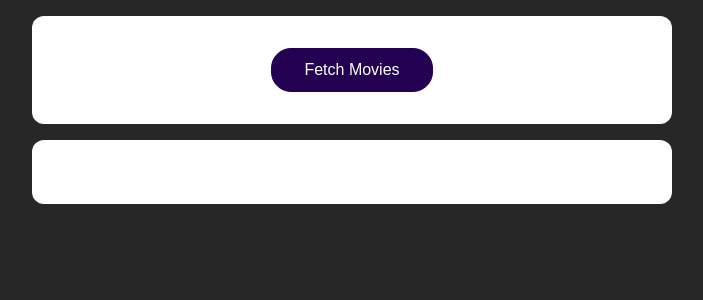
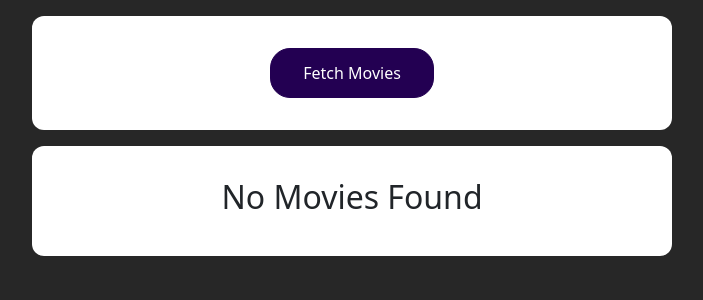
Before and after one commit to jitujiten/databaseproject, a React (Create React App) app: page / in a window 1280 px wide. Shown: the top 300 px of the page, without its empty margins (288-991 px from the left). Built offline with nearby package versions, Linux system fonts and the light colour scheme.

Commit message:
Added the task-7

```diff
--- a/public/index.html
+++ b/public/index.html
@@ -10,6 +10,7 @@
       content="Web site created using create-react-app"
     />
     <link rel="apple-touch-icon" href="%PUBLIC_URL%/logo192.png" />
+    <link href="https://cdn.jsdelivr.net/npm/bootstrap@5.3.0-alpha1/dist/css/bootstrap.min.css" rel="stylesheet" integrity="sha384-GLhlTQ8iRABdZLl6O3oVMWSktQOp6b7In1Zl3/Jr59b6EGGoI1aFkw7cmDA6j6gD" crossorigin="anonymous">
     <!--
       manifest.json provides metadata used when your web app is installed on a
       user's mobile device or desktop. See https://developers.google.com/web/fundamentals/web-app-manifest/
--- a/src/App.js
+++ b/src/App.js
@@ -6,8 +6,12 @@ import "./App.css";
 function App() {
   const [movies, setmovies] = useState([]);
 
+  const [loading, setLoading] = useState(false);
+
   async function fetchMoviehandler() {
+    setLoading(true);
     const response = await fetch("https://swapi.dev/api/films");
+
     const data = await response.json();
 
     const transformedmovies = data.results.map((moviedata) => {
@@ -19,6 +23,7 @@ function App() {
       };
     });
     setmovies(transformedmovies);
+    setLoading(false);
   }
 
   return (
@@ -27,7 +32,20 @@ function App() {
         <button onClick={fetchMoviehandler}>Fetch Movies</button>
       </section>
       <section>
-        <MoviesList movies={movies} />
+        {!loading && movies.length>0 &&  <MoviesList movies={movies} />}
+
+        {!loading  && movies.length===0 && (
+          <h2>
+            No Movies Found
+          </h2>
+        )}
+
+        {loading  && movies.length===0 && (
+          <div>
+            <div className="spinner-border text-danger" role="status"></div>
+            <div>Loading...</div>
+          </div>
+        )}
       </section>
     </React.Fragment>
   );
```
